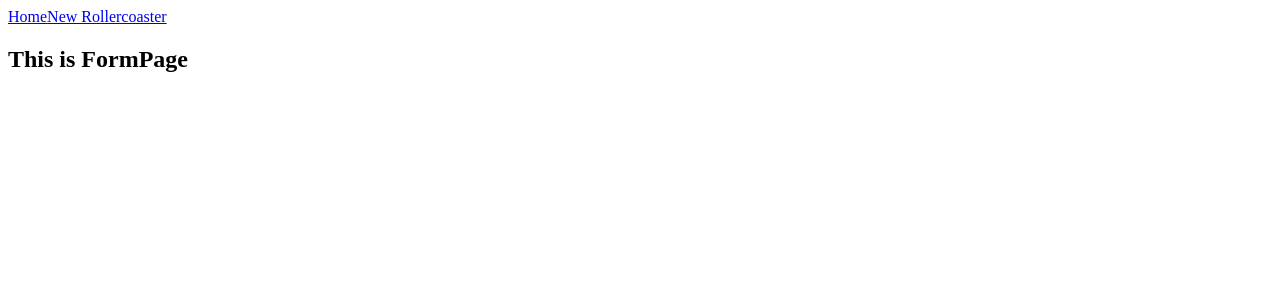
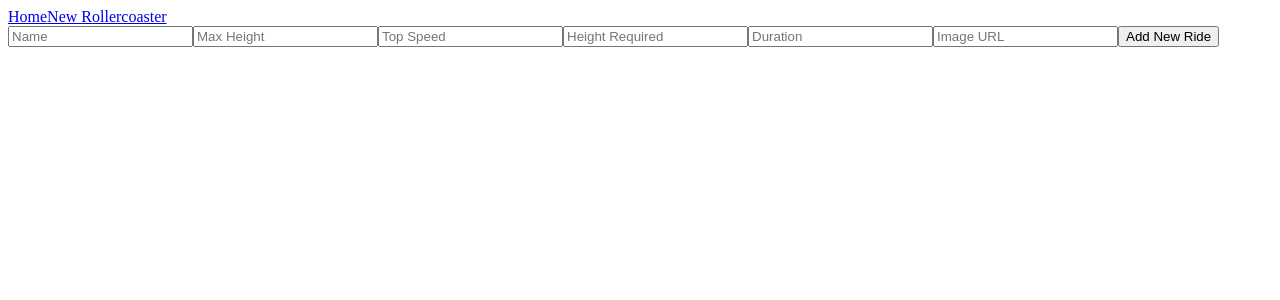
Before and after one commit to ajluc/Rock-n-roller-coasters, a React (Create React App) app in the folder client/: page /formpage in a window 1280 px wide. Shown: the top 300 px of the page. Built offline with nearby package versions, Linux system fonts and the light colour scheme.

Commit message:
connected form

```diff
--- a/client/src/components/Form.jsx
+++ b/client/src/components/Form.jsx
@@ -3,7 +3,7 @@ import { useState } from 'react'
 import { useNavigate } from 'react-router-dom'
 
 const Form = (props) => {
-const initialState = {name:'', maxHeight: null, topSpeed: null, heightReq: null, duration: null, img:''}
+const initialState = {name:'', maxHeight: "", topSpeed: "", heightReq: "", duration: "", img:''}
 
 const [formState, setFormState] = useState(initialState)
 
--- a/client/src/pages/FormPage.js
+++ b/client/src/pages/FormPage.js
@@ -1,10 +1,9 @@
-// import { useEffect, useState } from 'react'
-// import axios from 'axios'
+import Form from "../components/Form"
 
 const FormPage = () => {
   return (
     <div>
-      <h2>This is FormPage</h2>
+      <Form/>
     </div>
   )
 }
```
